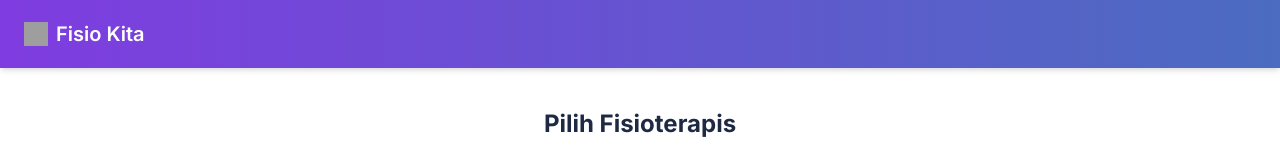
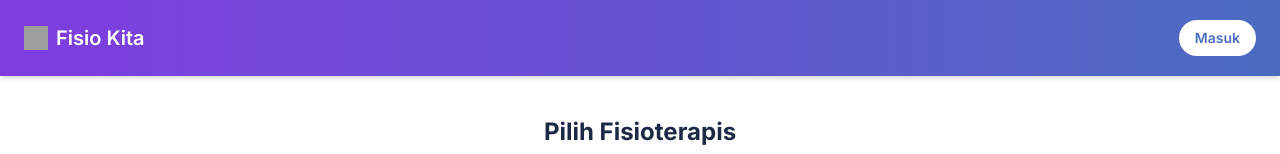
Before and after one commit to Fisiokita/fisiokita, a plain HTML site: page konsultasi-online.html in a window 1280 px wide. Shown: the top 154 px of the page. Drawn offline with nearby package versions, Linux system fonts and the light colour scheme; no server answers; grey boxes are pictures that could not be loaded.

Commit message:
Update konsultasi-online.html

```diff
--- a/konsultasi-online.html
+++ b/konsultasi-online.html
@@ -20,6 +20,7 @@
         <span class="font-semibold text-xl">Fisio Kita</span>
       </a>
     </div>
+    <span id="userGreeting" class="cursor-pointer text-sm font-semibold px-4 py-2 rounded-full bg-white text-[#4B6CC1] hover:bg-gray-100 transition">Masuk</span>
   </header>
 
   <!-- Main -->
```
